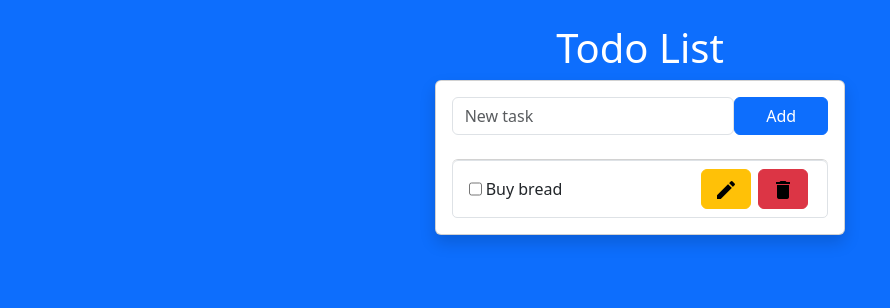
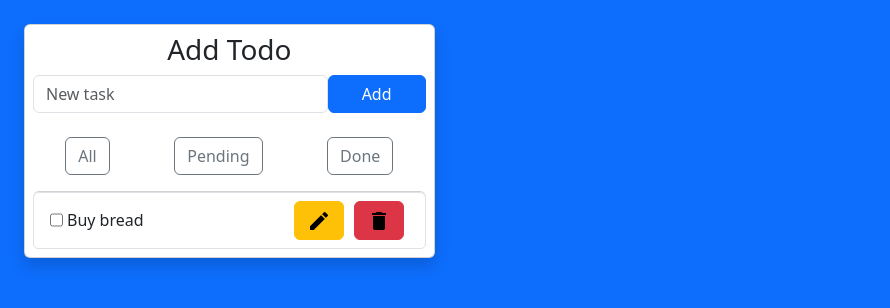
Before and after one commit to GBalatti9/Todo-app, a React (Vite) app: page / in a window 1280 px wide. Shown: the top 308 px of the page, without its empty margins (0-890 px from the left). Built offline with nearby package versions, Linux system fonts and the light colour scheme.

Commit message:
Adding menu to show all tasks, pending or done

```diff
--- a/src/Container.jsx
+++ b/src/Container.jsx
@@ -11,8 +11,10 @@ export const Container = () => {
             className='bg-primary p-4'
             style={{height: '100vh'}}
             >
-                <h1 className='text-center text-white'>Todo List</h1>
-                <div className='card bg-white col-12 col-sm-6 col-md-4 shadow p-3 m-auto'>
+
+
+                <div className='card col-12 col-sm-6 col-md-4 shadow p-2 d-flex flex-column'>
+                    <h3 className='text-center'>Add Todo</h3>
                     <AddTodoForm
                         onNewTodo = { handleNewTodo }
                         />
--- /dev/null
+++ b/src/components/Menu.jsx
@@ -0,0 +1,11 @@
+import React from 'react'
+
+export const Menu = ({ setFilter, showPendings, showDone }) => {
+    return (
+        <ul className="d-flex list-unstyled justify-content-around">
+            <li> <button className="btn btn-outline-secondary" onClick={ () => setFilter('all') }> All </button> </li>
+            <li> <button className="btn btn-outline-secondary" onClick={ showPendings }> Pending </button></li>
+            <li> <button className="btn btn-outline-secondary" onClick={ showDone }> Done </button></li>
+        </ul>
+    )
+}
--- a/src/components/TodoList.jsx
+++ b/src/components/TodoList.jsx
@@ -1,10 +1,22 @@
+import { useState } from "react"
 import { TodoItem } from "./TodoItem"
+import { Menu } from "./Menu";
+import { useFilter } from "../hooks/useFilter";
 
 export const TodoList = ({ items, onDeleteTodo, onToggle, onUpdate }) => {
+
+    const { setFilter, showPendings, showDone, filterItems } = useFilter(items);
+
     return (
+        <>
+            <Menu
+                showDone     = { showDone }
+                setFilter    = { setFilter }
+                showPendings = { showPendings }
+            />
             <ul className="list-group">
                 {
-                items.map((item, i) => (
+                    filterItems().map((item, i) => (
                         <TodoItem
                         item         = { item }
                         key          = { item + i }
@@ -15,5 +27,6 @@ export const TodoList = ({ items, onDeleteTodo, onToggle, onUpdate }) => {
                         ))
                 }
             </ul>
+        </>
     )
 }
--- /dev/null
+++ b/src/hooks/useFilter.js
@@ -0,0 +1,31 @@
+import { useState } from "react";
+
+export const useFilter = (items) => {
+    const [filter, setFilter] = useState('all');
+
+    const showPendings = () => {
+        setFilter('pending');
+    }
+
+    const showDone = () => {
+        setFilter('done');
+    }
+
+    const filterItems = () => {
+        switch (filter) {
+            case 'pending':
+                return items.filter((item) => !item.done);
+            case 'done':
+                return items.filter((item) => item.done)
+            default:
+                return items;
+        }
+    }
+
+    return {
+        setFilter,
+        showPendings,
+        showDone,
+        filterItems,
+    }
+}
```
Lines whose indentation alone changed are shown as unchanged.
